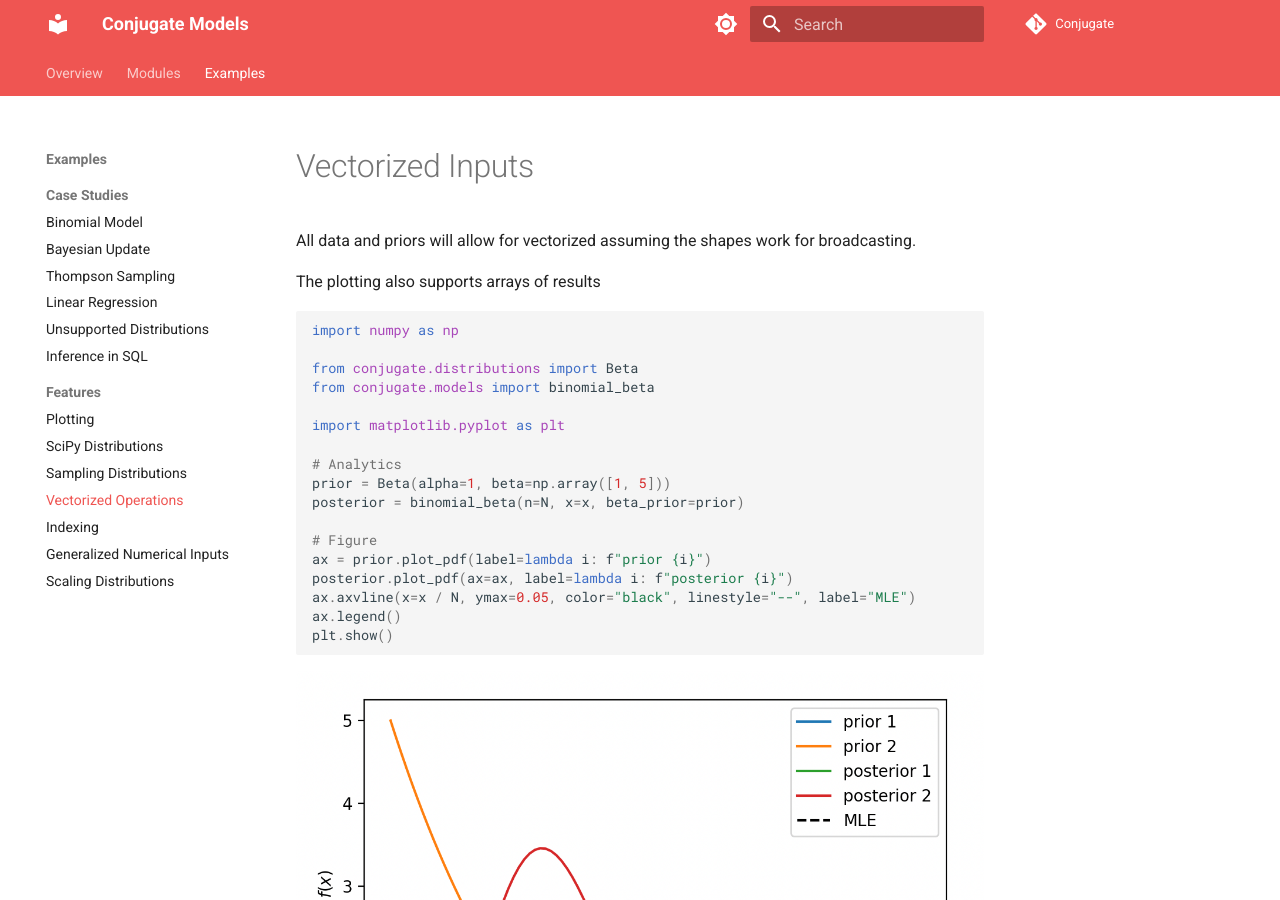
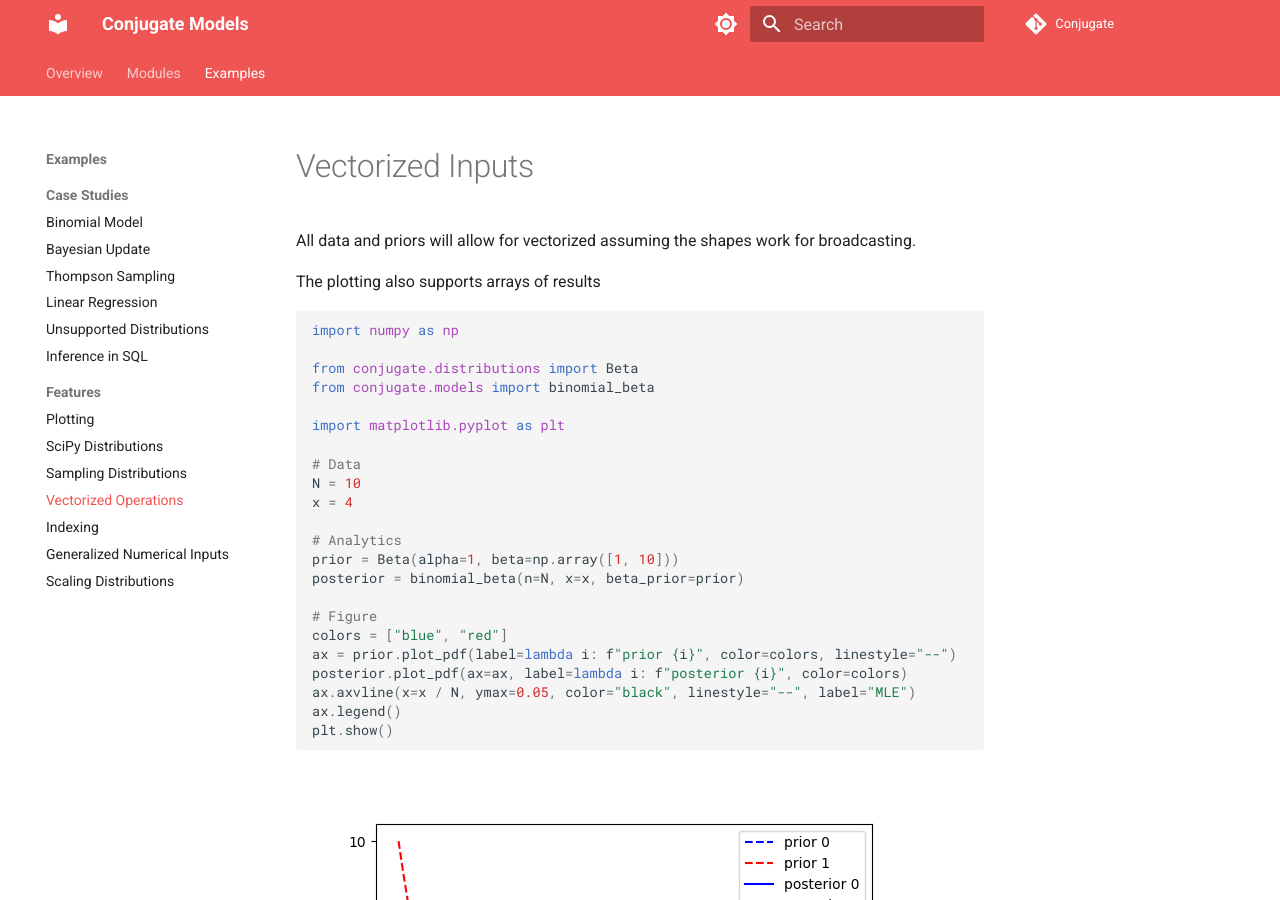
Before and after one commit to wd60622/conjugate, an MkDocs documentation site: the page built from docs/examples/vectorized-inputs.md, in a window 1280 px wide and 900 px high. Built offline with MkDocs 1.6.1 and Material for MkDocs 9.7.7, drawn with Linux system fonts in a browser that asks for light colours; comment, search, counter and statistics services are not loaded.

Commit message:
rerun with colors

```diff
--- a/docs/examples/vectorized-inputs.md
+++ b/docs/examples/vectorized-inputs.md
@@ -15,13 +15,18 @@ from conjugate.models import binomial_beta
 
 import matplotlib.pyplot as plt
 
+# Data
+N = 10
+x = 4
+
 # Analytics
-prior = Beta(alpha=1, beta=np.array([1, 5]))
+prior = Beta(alpha=1, beta=np.array([1, 10]))
 posterior = binomial_beta(n=N, x=x, beta_prior=prior)
 
 # Figure
-ax = prior.plot_pdf(label=lambda i: f"prior {i}")
-posterior.plot_pdf(ax=ax, label=lambda i: f"posterior {i}")
+colors = ["blue", "red"]
+ax = prior.plot_pdf(label=lambda i: f"prior {i}", color=colors, linestyle="--")
+posterior.plot_pdf(ax=ax, label=lambda i: f"posterior {i}", color=colors)
 ax.axvline(x=x / N, ymax=0.05, color="black", linestyle="--", label="MLE")
 ax.legend()
 plt.show()
```
Also changed, not shown: docs/images/vectorized-plot.png.
